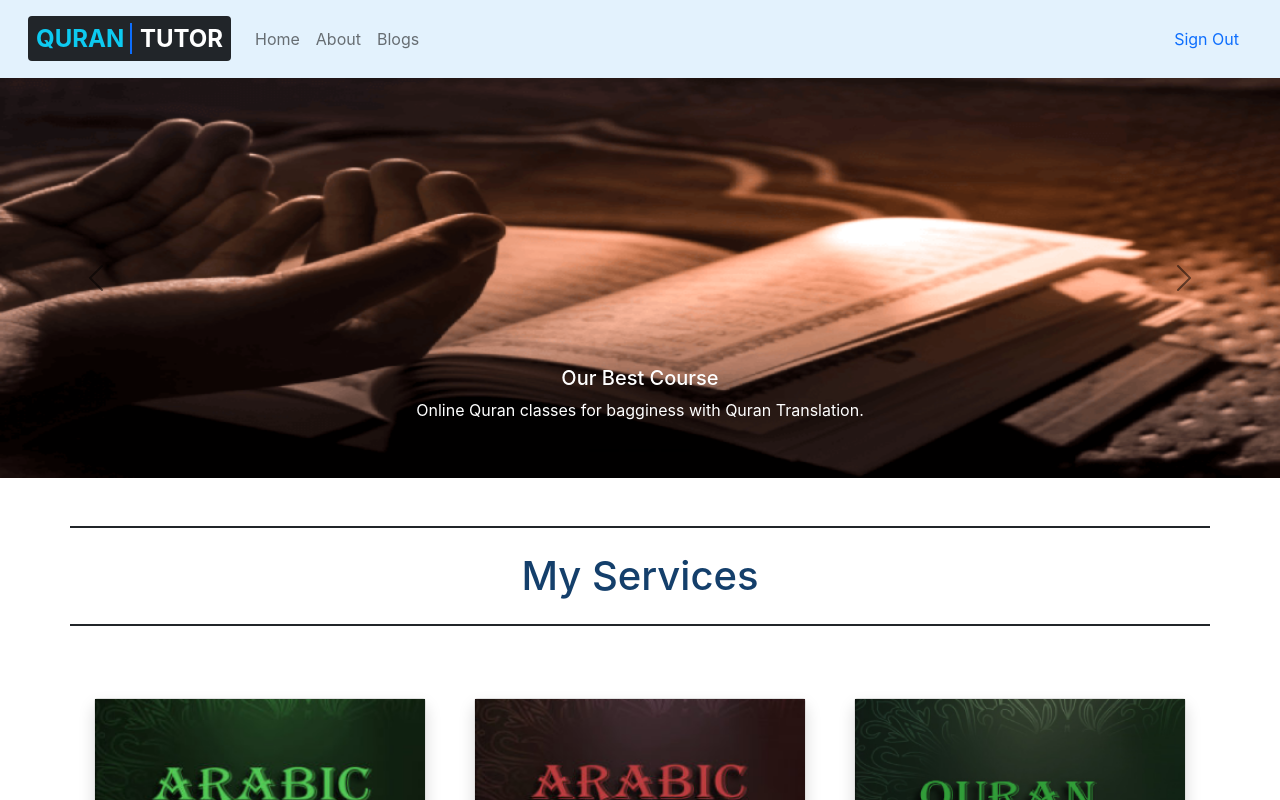
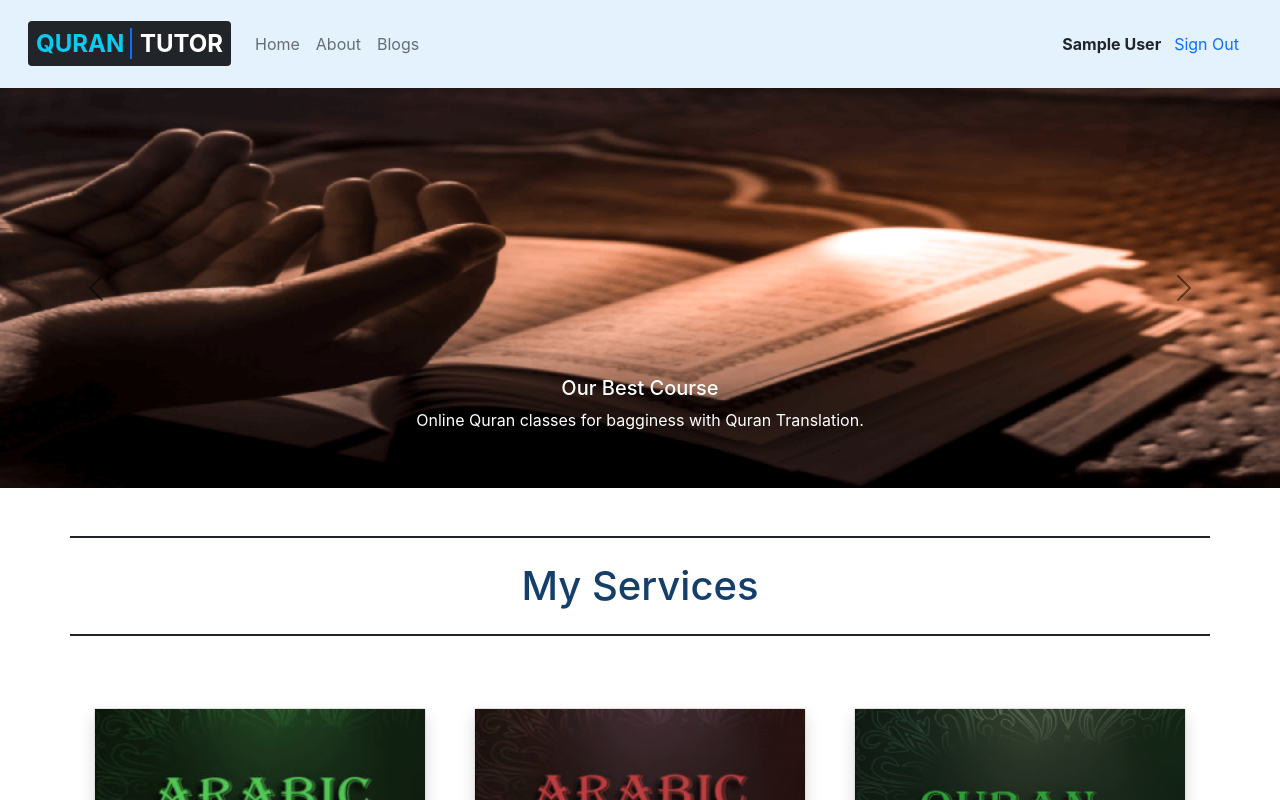
Before and after one commit to frsiam/Quran-tutor-web-application, a React (Create React App) app: page / in a window 1280 px wide. Shown: the top 800 px of the page. Built offline with nearby package versions, Linux system fonts and the light colour scheme; no server answers; sample sign-in values are in the browser's storage.

Commit message:
show the user name into navbar

```diff
--- a/src/pages/CheckOut/CheckOut.js
+++ b/src/pages/CheckOut/CheckOut.js
@@ -10,9 +10,9 @@ const CheckOut = () => {
     const { serviceId } = useParams()
     const allData = useServices()
     const singleData = allData?.find(x => x.id === parseInt(serviceId))
-    if(!user){
-        return <Loading/>
-    }
+    // if(!user){
+    //     return <Loading/>
+    // }
     return (
         <div className='position-relative min-vh-100'>
             <h3>Here checkout our services of id is {serviceId}</h3>
--- a/src/pages/Shared/Header/Header.js
+++ b/src/pages/Shared/Header/Header.js
@@ -29,7 +29,8 @@ const Header = () => {
                             <Link className="nav-link" to="blogs">Blogs</Link>
                         </li>
                     </ul>
-                    <div className="d-flex">
+                    <div className="d-flex align-items-center">
+                        {user && <p className='mt-3 fw-bold'>{user.displayName}</p>}
                         {
                             user ?
                             <Link to='login' onClick={handleSignOut} className="btn btn-link text-decoration-none" type="submit">Sign Out</Link>
```
